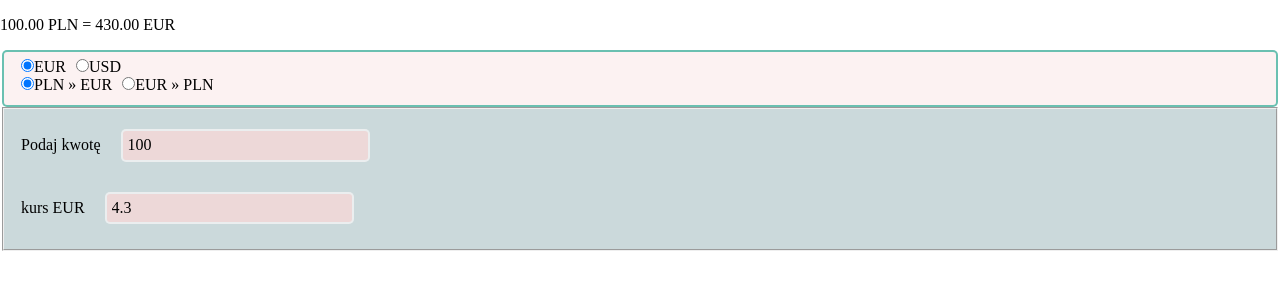
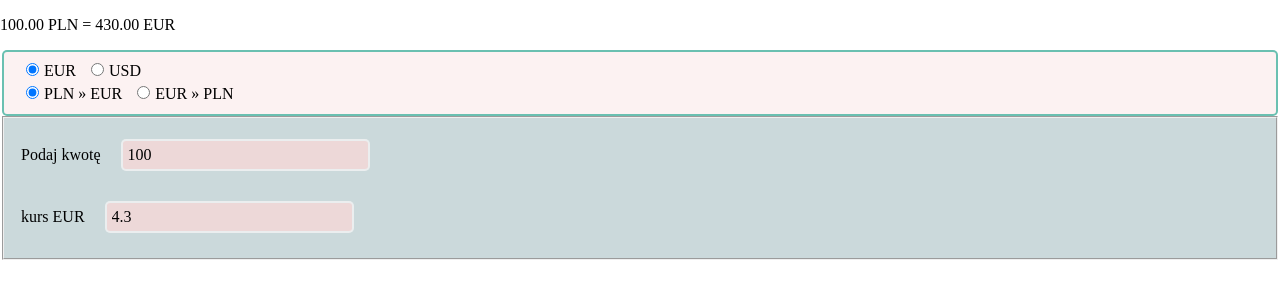
Before and after one commit to Adam-Bogocz/currency-converter-react, a React (Create React App) app: page / in a window 1280 px wide. Shown: the top 300 px of the page. Built offline with nearby package versions, Linux system fonts and the light colour scheme.

Commit message:
rename class

```diff
--- a/src/FormNumber/index.js
+++ b/src/FormNumber/index.js
@@ -7,9 +7,9 @@ const FormNumber = ({ title, step, target, setTarget }) => {
 
   return (
     <form onSubmit={onFormSubmit}>
-      <label className="form__labelText">{title}</label>
+      <label className="formNumber__labelText">{title}</label>
       <input
-        className="form__field"
+        className="formNumber__field"
         type="number"
         value={target}
         onChange={({ target }) => setTarget(target.value)}
--- a/src/FormNumber/style.css
+++ b/src/FormNumber/style.css
@@ -1,10 +1,10 @@
-.form__labelText {
+.formNumber__labelText {
     width: 100%;
     max-width: 170px;
     margin: 5px;
 }
 
-.form__field {
+.formNumber__field {
     margin: 15px;
     border: 2px solid #ebf4f5cc;
     padding: 5px 5px;
@@ -13,6 +13,6 @@
     border-radius: 5px;
 }
 
-.form__field:required {
+.formNumber__field:required {
     background-color: #f5d8d8cc;
 }
--- a/src/FormRadio/index.js
+++ b/src/FormRadio/index.js
@@ -7,9 +7,9 @@ const FormRadio = ({ name, target, option1, option2, setTarget }) => {
 
   return (
     <form onSubmit={onFormSubmit}>
-      <label className="form__labelText">
+      <label className="formRadio__labelText">
         <input
-          className="label__tekst"
+          className="formRadio__field"
           type="radio"
           name={name}
           checked={target}
@@ -18,9 +18,9 @@ const FormRadio = ({ name, target, option1, option2, setTarget }) => {
         />
         {option1}
       </label>
-      <label className="form__labelText">
+      <label className="formRadio__labelText">
         <input
-          className="label__tekst"
+          className="formRadio__field"
           type="radio"
           name={name}
           value={option2}
--- a/src/FormRadio/style.css
+++ b/src/FormRadio/style.css
@@ -1,14 +1,13 @@
-.form__labelText {
+.formRadio__labelText {
     width: 100%;
     max-width: 170px;
-    margin: 5px;
+    padding: 5px;
 }
 
-.form__field {
-    margin: 15px;
+.formRadio__field {
+    margin: 5px;
     border: 2px solid #ebf4f5cc;
-    padding: 5px 5px;
-    width: 20%;
-    min-width: 100px;
-    border-radius: 5px;
+    padding: 0px 0px;
+    /* width: 10%; */
+    border-radius: 15px;
 }
```
